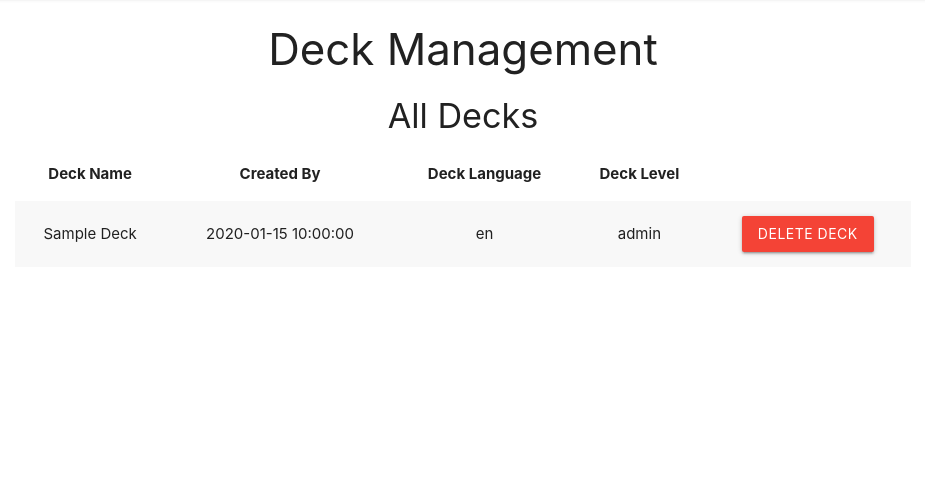
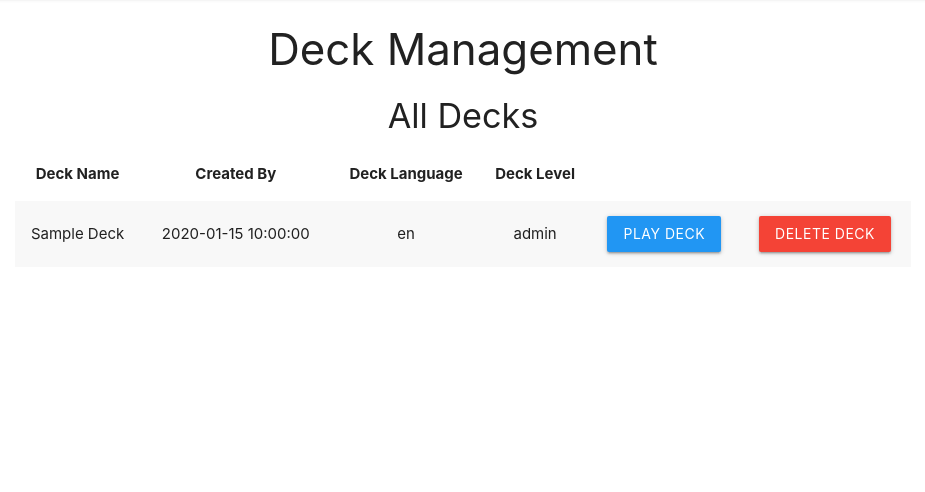
Before and after one commit to DHayes23/Flashcards, a Flask app: page /deck_management in a window 1280 px wide. Shown: the part 67-559 px from the top of the page, without its empty margins (177-1102 px from the left). Run offline with Flask 2, Linux system fonts and the light colour scheme; the visitor is signed in with stand-in values (Sample User, id 1); a database or web service that is not in the repository returns one stand-in record (values such as "Sample title"); some libraries are stand-ins or nearby versions.

Commit message:
Add play deck button to table

```diff
--- a/templates/deck_management.html
+++ b/templates/deck_management.html
@@ -22,6 +22,8 @@
                     <td>{{ deck.deck_created_by|title }}</td>
                     <td>{{ deck.deck_language }}</td>
                     <td>{{ deck.deck_level }}</td>
+                    <td><a class="waves-effect waves-light btn blue"
+                        href="#!">Play Deck</a></td>
                     <td><a class="waves-effect waves-light btn modal-trigger red"
                         href="#delete-deck-modal-{{ deck._id }}">Delete Deck</a></td>
                     <div id="delete-deck-modal-{{ deck._id }}" class="modal">
```
